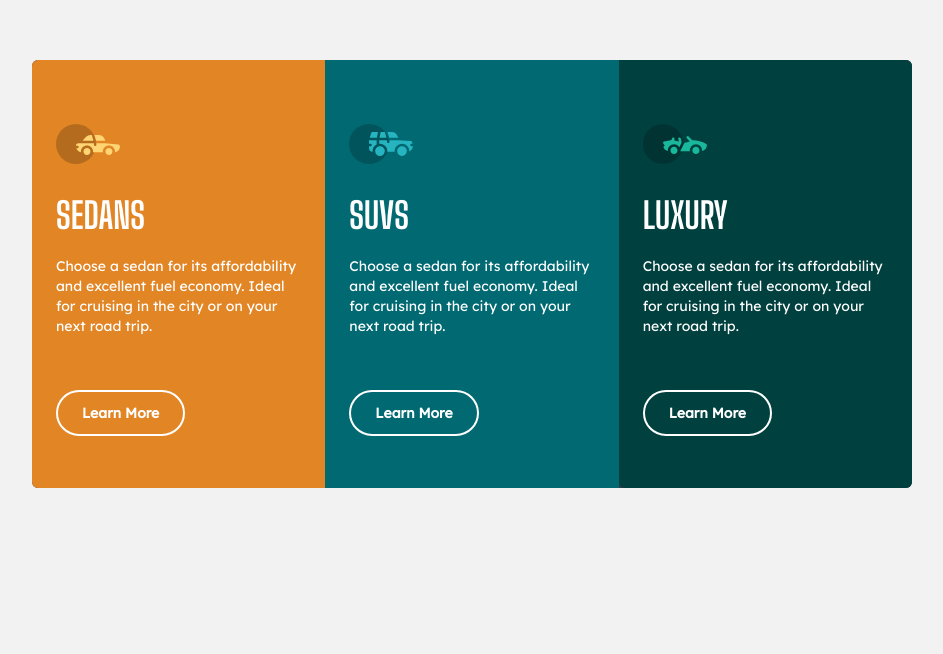
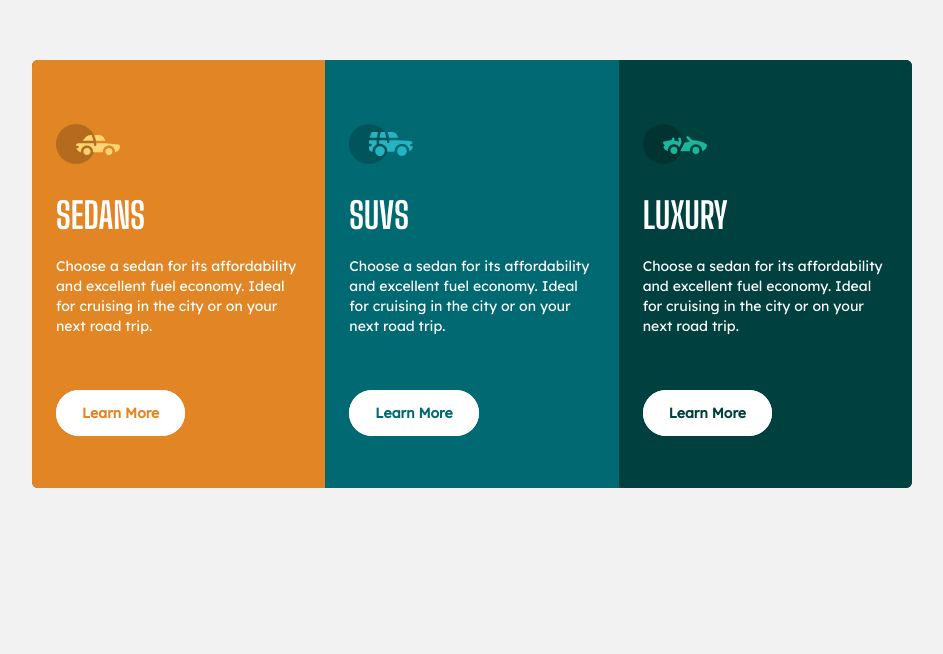
Before and after one commit to curtisaallen/3columnpreview, a plain HTML site: page index.html in a window 1280 px wide. Shown: the part 146-800 px from the top of the page, without its empty margins (168-1111 px from the left). Drawn offline with Linux system fonts and the light colour scheme.

Commit message:
Update index.html

```diff
--- a/index.html
+++ b/index.html
@@ -1,4 +1,15 @@
 <!DOCTYPE html>
+<html lang="en">
+<head>
+    <meta charset="UTF-8">
+    <meta http-equiv="X-UA-Compatible" content="IE=edge">
+    <meta name="viewport" content="width=device-width, initial-scale=1.0">
+    <title>3 Column Preview Card Component Tailwind CSS</title>
+    <link rel="preconnect" href="https://fonts.googleapis.com">
+    <link rel="preconnect" href="https://fonts.gstatic.com" crossorigin>
+    <link href="https://fonts.googleapis.com/css2?family=Big+Shoulders+Display:wght@700&family=Inter:wght@400;700&family=Lexend+Deca&display=swap" rel="stylesheet">
+    <link href="./css/main.css" rel="stylesheet">
+</head><!DOCTYPE html>
 <html lang="en">
 <head>
     <meta charset="UTF-8">
@@ -11,6 +22,44 @@
     <link href="./css/main.css" rel="stylesheet">
 </head>
 <body class="bg-[#f2f2f2]">
+
+  <div class="m-5 flex xl:h-screen justify-center items-center space-x-4">
+    <main class="w-screen  mx-auto bg-[#313a49] w-[55rem] rounded-tl-md rounded-bl-md rounded-tr-md rounded-br-md grid xl:grid-cols-3">
+      <div class="bg-[#e28525] pt-16 pr-6 pb-16 pl-6 rounded-tr-md xl:rounded-tr-none rounded-tl-md xl:rounded-bl-md">
+        <picture>
+          <img src="./images/icon-sedans.svg" alt="sedans icon" class="mb-8" />
+        </picture>
+        <h1 class="text-white text-4xl font-semibold mb-5">SEDANS</h1>
+        <p class="text-white text-sm font-normal mb-16">
+          Choose a sedan for its affordability and excellent fuel economy. Ideal for cruising in the city or on your next road trip.
+        </p>
+        <a href="#" class="border-solid border-2 border-white px-6 py-3 font-semibold text-sm hover:text-white bg-white rounded-full mb-5 hover:bg-transparent text-[#e28525]">Learn More</a>
+      </div>
+      <div class="bg-[#016972] pt-16 pr-6 pb-16 pl-6">
+        <picture>
+          <img src="./images/icon-suvs.svg" alt="suvs icon" class="mb-8" />
+        </picture>
+        <h1 class="text-white text-4xl font-semibold mb-5">SUVS</h1>
+        <p class="text-white text-sm font-normal mb-16">
+          Choose a sedan for its affordability and excellent fuel economy. Ideal for cruising in the city or on your next road trip.
+        </p>
+        <a href="#" class="border-solid border-2 border-white px-6 py-3 font-semibold text-sm hover:text-white rounded-full mb-5 hover:bg-transparent bg-white text-[#016972]">Learn More</a>
+      </div>
+      <div class="bg-[#00403f] pt-16 pr-6 pb-16 pl-6 rounded-br-md rounded-bl-md xl:rounded-tr-md xl:rounded-br-md">
+        <picture>
+          <img src="./images/icon-luxury.svg" alt="luxury icon" class="mb-8" />
+        </picture>
+        <h1 class="text-white text-4xl font-semibold mb-5">LUXURY</h1>
+        <p class="text-white text-sm font-normal mb-16">
+          Choose a sedan for its affordability and excellent fuel economy. Ideal for cruising in the city or on your next road trip.
+        </p>
+        <a href="#" class="border-solid border-2 border-white px-6 py-3 font-semibold text-sm hover:text-white rounded-full mb-5 hover:bg-transparent bg-white text-[#00403f]">Learn More</a>
+      </div>
+    </main>
+  </div>
+
+</body>
+</html><body class="bg-[#f2f2f2]">
     <div class="m-5 flex xl:h-screen justify-center items-center space-x-4">
       <main class="w-screen  mx-auto bg-[#313a49] w-[55rem] rounded-tl-md rounded-bl-md rounded-tr-md rounded-br-md grid xl:grid-cols-3">
         <div class="bg-[#e28525] pt-16 pr-6 pb-16 pl-6 rounded-tr-md xl:rounded-tr-none rounded-tl-md xl:rounded-bl-md">
```
